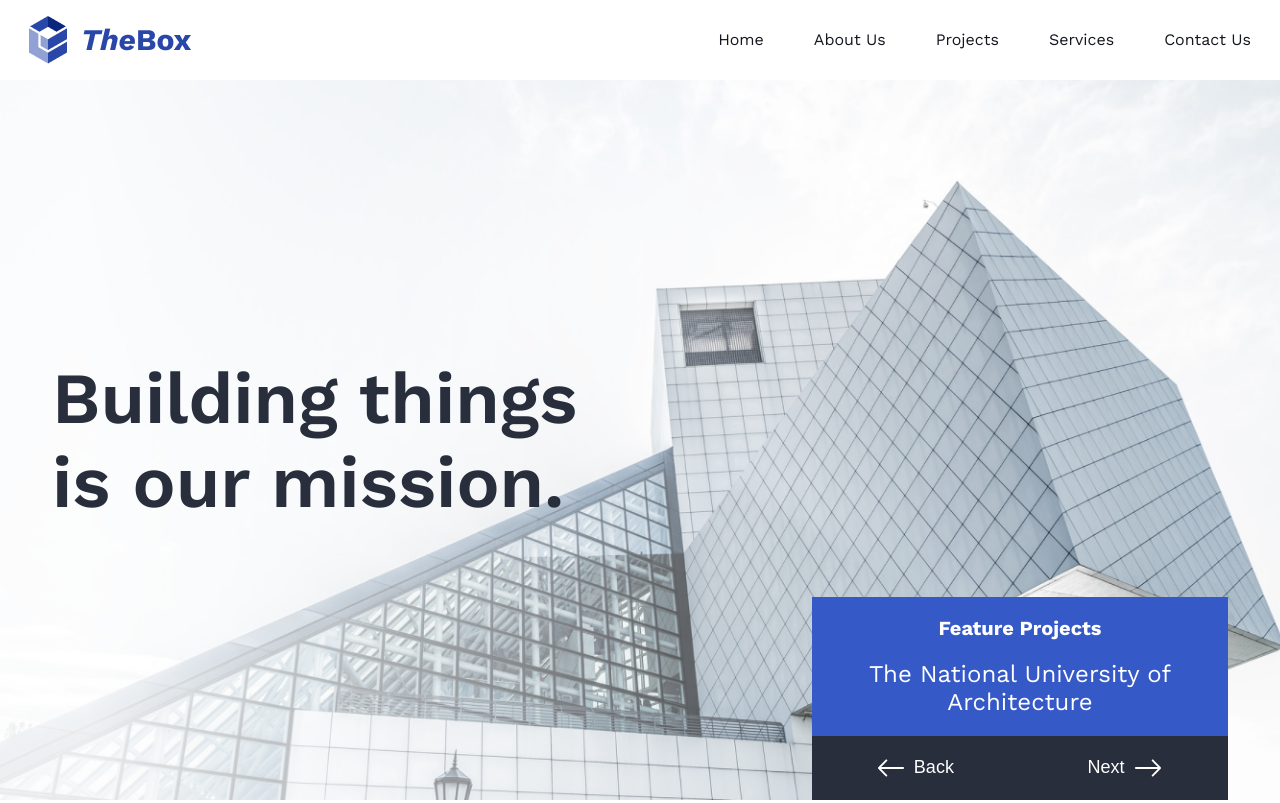
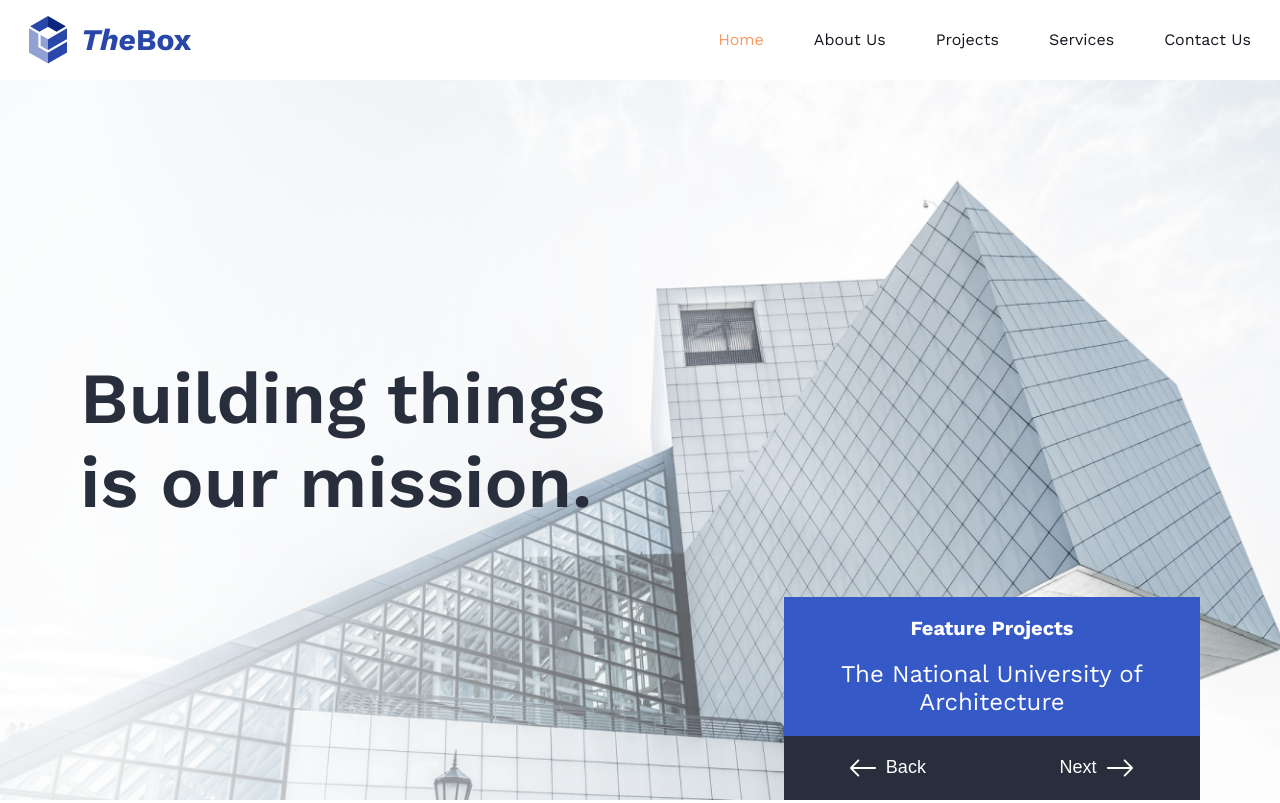
Before and after one commit to GaelDuclocherRougelot/atelier_responsive, a website: page index.html in a window 1280 px wide. Shown: the top 803 px of the page. Drawn offline with nearby package versions, Linux system fonts and the light colour scheme.

Commit message:
atelier 4 update

```diff
--- a/index.html
+++ b/index.html
@@ -13,7 +13,7 @@
           <img src="./assets/logo.png" alt="logo the box" />
           <nav id="nav__desktop">
             <ul>
-              <li><a href="#">Home</a></li>
+              <li><a href="#" id="home__link">Home</a></li>
               <li><a href="#">About Us</a></li>
               <li><a href="#">Projects</a></li>
               <li><a href="#">Services</a></li>
@@ -27,6 +27,7 @@
           </div>
         </header>
         <div id="hero">
+          <div class="container">
             <h1>Building things is our mission.</h1>
             <div class="feature__projects">
               <h3>Feature Projects</h3>
@@ -39,6 +40,8 @@
                 <button class="next">
                   Next <img src="./assets/arrow.svg" alt="" srcset="" />
                 </button>
+              </div>
+
           </div>
           </div>
         </div>
--- a/styles/_style_atelier_4.scss
+++ b/styles/_style_atelier_4.scss
@@ -83,6 +83,9 @@ main {
             gap: 50px;
 
             li {
+              #home__link {
+                color: #F9995D;
+              }
               a {
                 text-decoration: none;
                 color: #14171F;
@@ -98,6 +101,14 @@ main {
         height: calc(100vh - 80px);
         width: 100%;
         justify-content: center;
+
+        .container {
+          max-width: 1120px;
+          width: 100%;
+          height: 100%;
+          display: flex;
+          justify-content: space-between;
+          align-items: center;
 
           h1 {
             font-size: 72px;
@@ -165,6 +176,9 @@ main {
             }
           }
         }
+
+
       }
     }
   }
+}
```
Also changed, not shown: styles/styles.css, 1 other file. Lines whose indentation alone changed are shown as unchanged.
